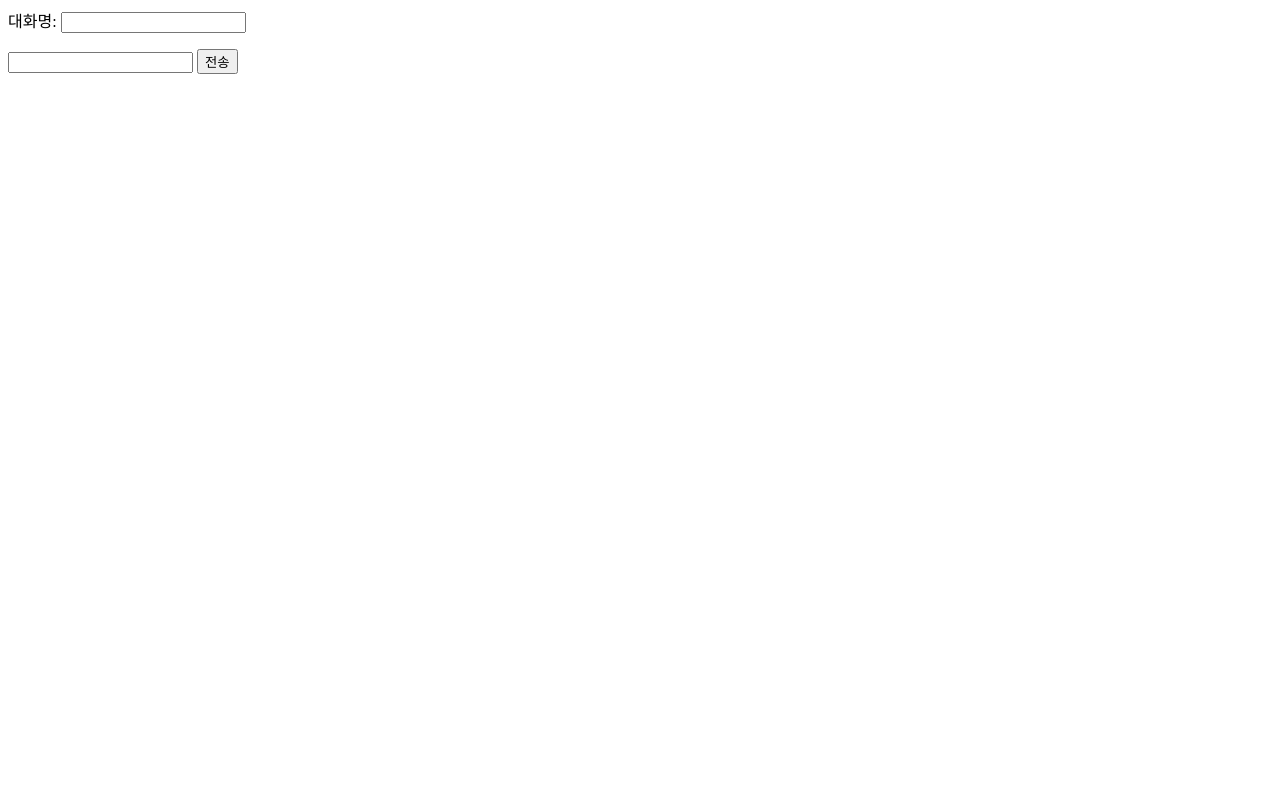
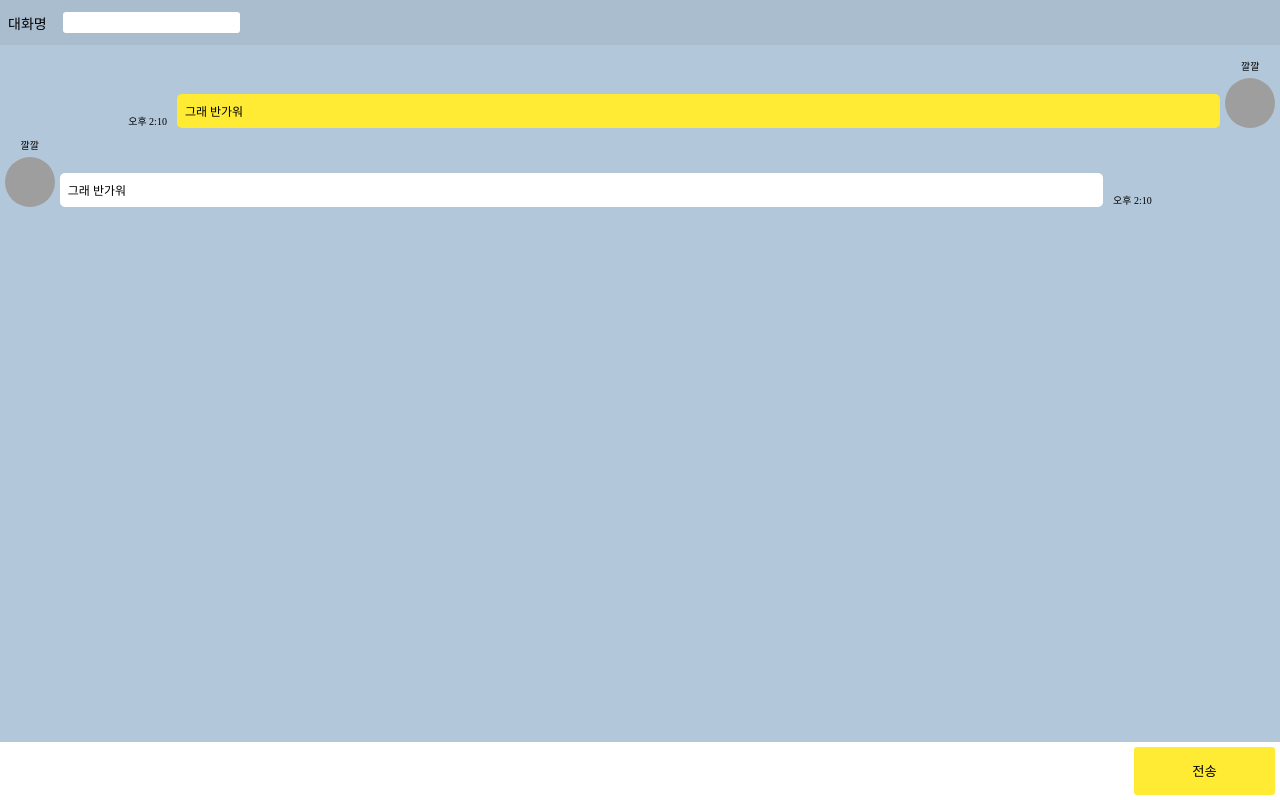
Before and after one commit to HanSeungPyo/nodejs-chat, a website: page src/index.html in a window 1280 px wide. Drawn offline with nearby package versions, Linux system fonts and the light colour scheme; no server answers; grey boxes are pictures that could not be loaded.

Commit message:
채팅 레이아웃 구현

```diff
--- a/package.json
+++ b/package.json
@@ -4,7 +4,8 @@
   "description": "",
   "main": "index.js",
   "scripts": {
-    "test": "echo \"Error: no test specified\" && exit 1"
+    "test": "echo \"Error: no test specified\" && exit 1",
+    "start": "nodemon app.js"
   },
   "keywords": [],
   "author": "",
--- /dev/null
+++ b/src/css/style.css
@@ -0,0 +1,126 @@
+* {
+    margin:0;
+    padding: 0;
+}
+
+html, body {
+    height:100%;
+}
+
+.wrap {
+    height:100%;
+    width:100%;
+    display: flex;
+    flex-direction: column; /*세로정렬*/
+    overflow: hidden;
+}
+
+.user-container {
+    background: #a9bdce;
+    flex: 0.5;
+    display: flex;
+    justify-content: flex-start;
+    align-items: center;
+    padding: 0.5rem;
+}
+
+.user-container label {
+    font-size: 14px;
+    margin-right: 1rem;
+}
+
+.user-container input {
+    border-radius: 3px;
+    border: none;
+    height:70%;
+}
+
+.display-container {
+    background: #b2c7d9;
+    flex: 12;
+    overflow-y: scroll;
+}
+
+.input-container {
+    flex:1;
+    display: flex;
+    justify-content: stretch;
+    align-items: stretch;
+}
+
+.input-container span {
+    display: flex;
+    justify-content: flex-start;
+    align-items: center;
+    padding: 0.3rem;
+    width:100%;
+}
+
+.chatting-input {
+    font-size: 12px;
+    height:100%;
+    flex: 8;
+    border: none;
+}
+
+.send-button {
+    flex: 1;
+    background: #ffeb33;
+    border: none;
+    height: 100%;
+    border-radius: 3px;
+}
+
+.chatting-list li {
+    width: 90%;
+    padding: 0.3rem;
+    display: flex;
+    justify-content: flex-start;
+    align-items: flex-end;
+    margin-top: 0.5rem;
+}
+
+.profile {
+    display: flex;
+    flex-direction: column;
+    align-items: center;
+    justify-content: center;
+}
+
+.profile .user {
+    font-size: 10px;
+    margin-bottom: 0.3rem;
+}
+
+.profile img {
+    border-radius: 50%;
+    object-fit: cover;
+    width: 50px;
+    height: 50px;
+}
+
+.message {
+    border-radius: 5px;
+    padding: 0.5rem;
+    font-size: 12px;
+    margin: 0 5px;
+    flex: 7;
+}
+
+.time {
+    font-size: 10px;
+    margin: 0 5px;
+}
+
+.sent {
+    flex-direction: row-reverse;
+    float: right;
+}
+
+.sent .message {
+    background: #ffeb33;
+}
+
+.received .message {
+    background: #fff;
+}
--- a/src/index.html
+++ b/src/index.html
@@ -4,18 +4,42 @@
     <meta charset="UTF-8">
     <meta name="viewport" content="width=device-width, initial-scale=1.0">
     <title>Document</title>
+    <link rel="stylesheet" href="css/style.css">
 </head>
 <body>
     <div class="wrap">
         <div class="user-container">
-            대화명: <input type="text" id="nickname"/>
+            <label for="nickname">대화명</label>
+            <input type="text" id="nickname"/>
         </div>
+
         <div class="display-container">
-            <ul class="chatting-list"></ul>
+            <ul class="chatting-list">
+                <li class="sent">
+                    <span class="profile">
+                        <span class="user">깔깔</span>
+                        <img src="https://picsum.photos/50/50"/>
+                    </span>
+                    <span class="message">그래 반가워</span>
+                    <span class="time">오후 2:10</span>
+                </li>
+
+                <li class="received">
+                    <span class="profile">
+                        <span class="user">깔깔</span>
+                        <img src="https://picsum.photos/50/50"/>
+                    </span>
+                    <span class="message">그래 반가워</span>
+                    <span class="time">오후 2:10</span>
+                </li>
+            </ul>
         </div>
+
         <div class="input-container">
-            <input type="text" class="chatting-input"/>
-            <button class="send-button">전송</button>
+            <span>
+                <input type="text" class="chatting-input"/>
+                <button class="send-button">전송</button>
+            </span>
         </div>
     </div>
 
--- a/src/js/chat.js
+++ b/src/js/chat.js
@@ -19,6 +19,8 @@ socket.on("chatting", (data)=>{
     const li = document.createElement("li");
     li.innerText = `${data.name}님이 - ${data.msg}`;
     chatList.appendChild(li);
+    chatInput.value="";
+    chatInput.focus();
 })
 
 
```
